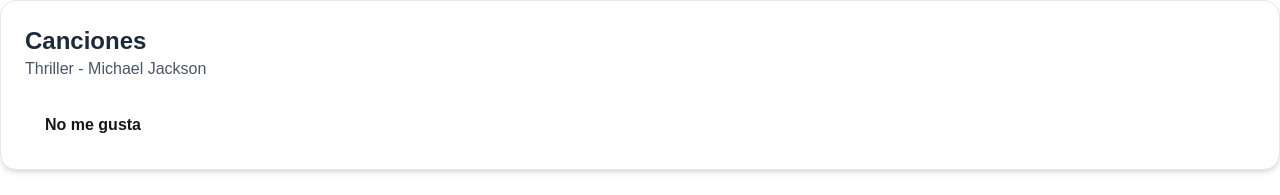
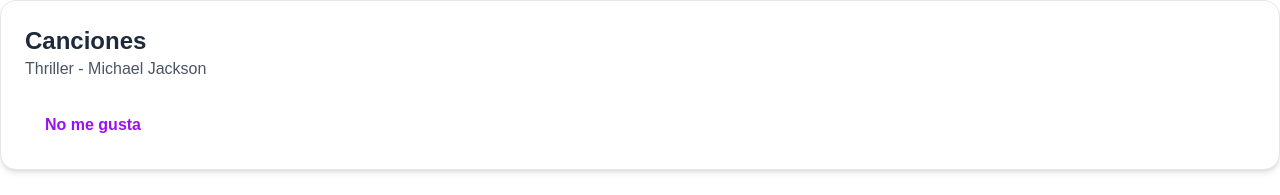
Before and after one commit to aitana54/NextJS, a Next.js app in the folder musichub/: page /exercises/ex1 in a window 1280 px wide. Shown: the top 195 px of the page. Built offline with nearby package versions, Linux system fonts and the light colour scheme.

Commit message:
Change style

```diff
--- a/musichub/app/exercises/ex1/_components/LikeCounter.jsx
+++ b/musichub/app/exercises/ex1/_components/LikeCounter.jsx
@@ -11,7 +11,7 @@ export default function LikeCounter( { title }) {
             <div>
                 <p className='mb-6 text-gray-600'>Thriller - Michael Jackson</p>
                 <button onClick={() => setLike(!like)}
-                    className='flex items-center justify-center gap-2 rounded-xl px-5 py-2 font-semibold transition-all duration-300'>
+                    className='flex items-center justify-center gap-2 rounded-xl px-5 py-2 font-semibold transition-all duration-300 text-purple-600'>
                     {like ? 'Me gusta' : 'No me gusta'}
                 </button>
             </div>
```
